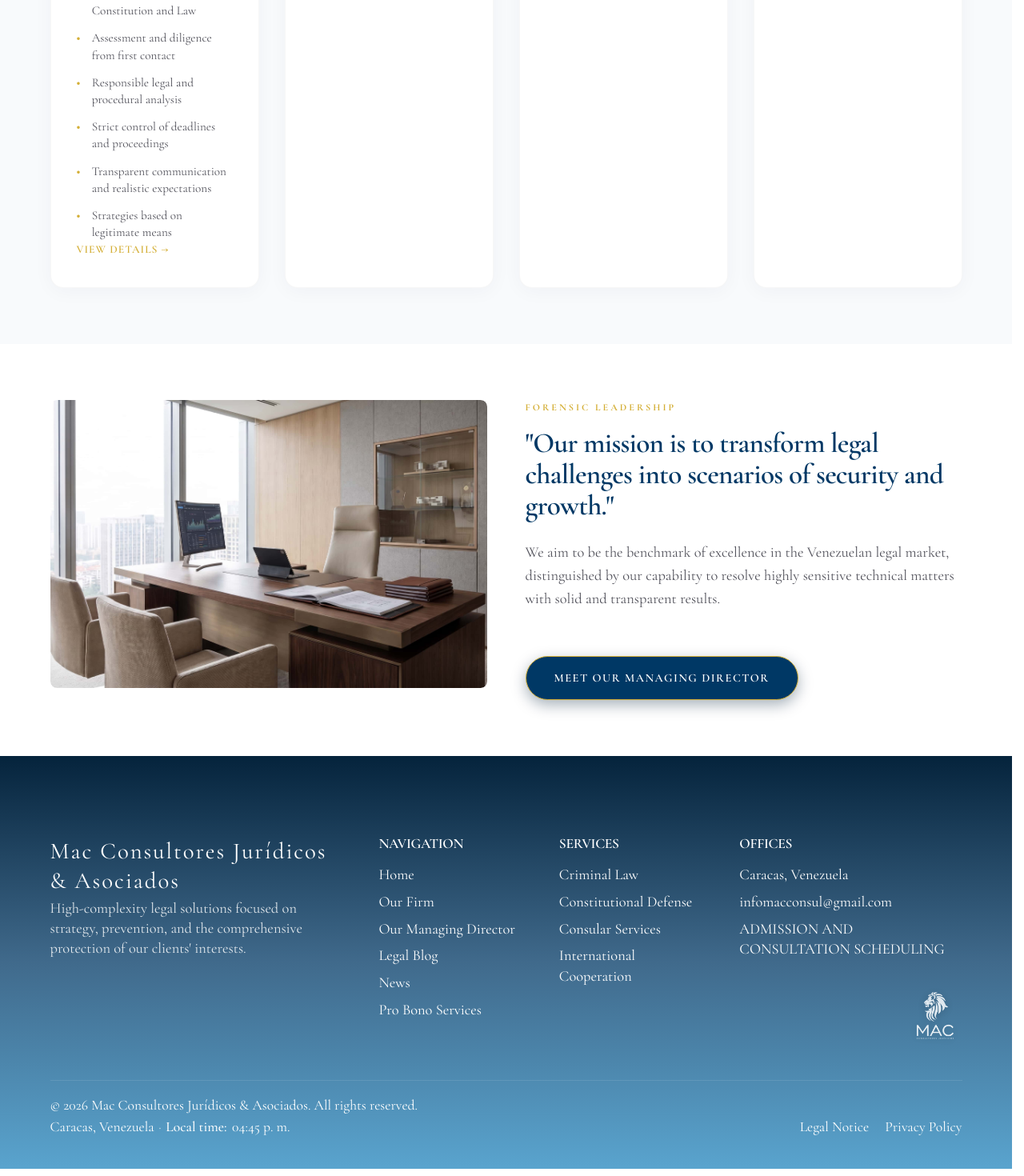
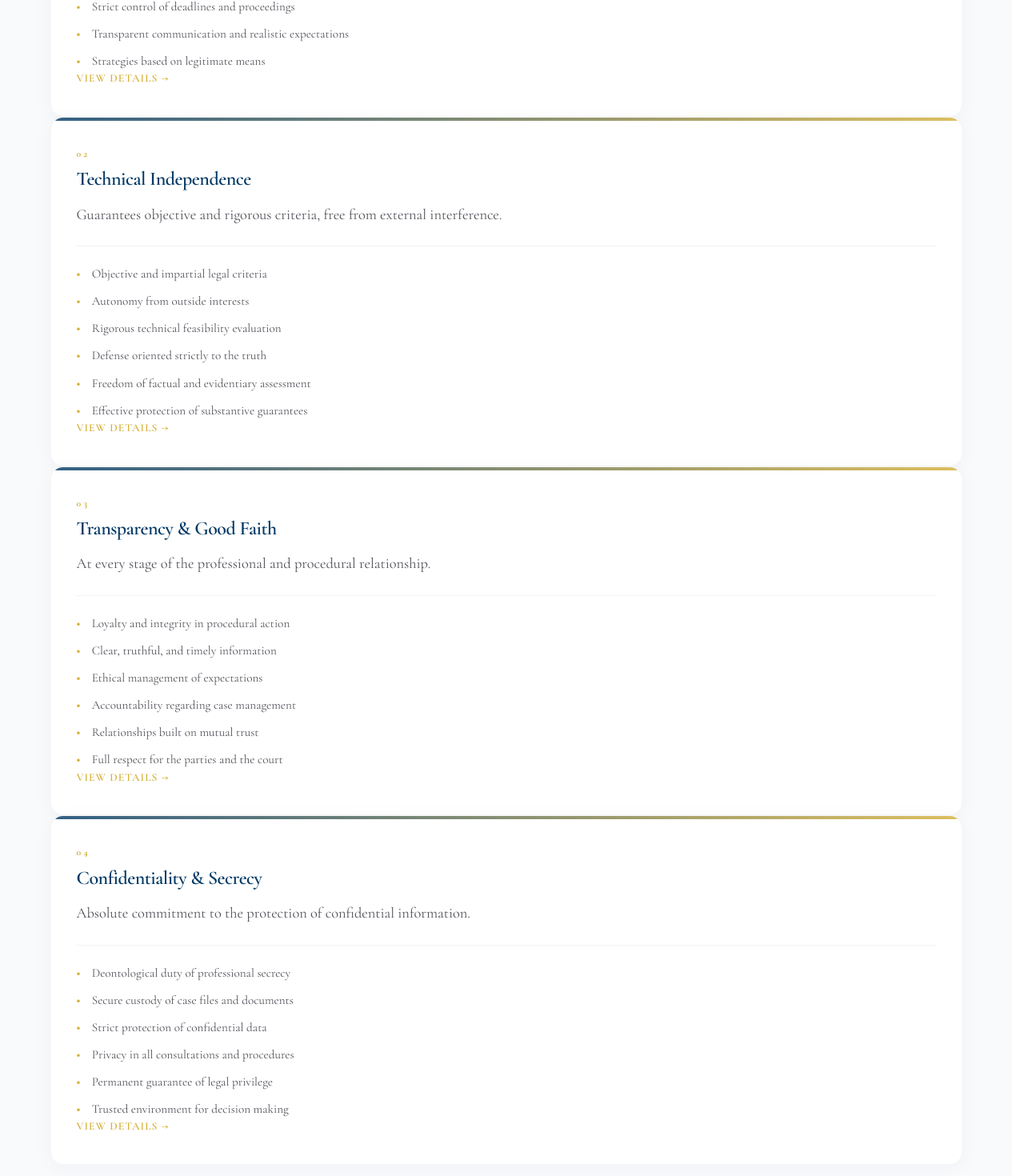
Before and after one commit to mcolina777-cpu/mac-consultores-site-clean, a Next.js app: page /en/about in a window 1280 px wide. Shown: the part 2073-3543 px from the top of the page at 80% size. Built offline with nearby package versions, Linux system fonts and the light colour scheme.

Commit message:
chore: igualar tarjetas de deontologia a diseño de servicios

```diff
--- a/src/app/[locale]/about/page.tsx
+++ b/src/app/[locale]/about/page.tsx
@@ -122,7 +122,8 @@ export default async function QuienesSomos({ params }: { params: Promise<{ local
             </p>
           </div>
 
-          <div style={{ display: 'grid', gridTemplateColumns: 'repeat(auto-fit, minmax(240px, 1fr))', gap: '2rem', alignItems: 'stretch' }}>
+          <div className="cards-grid">
+            {/* Tarjeta 01 */}
             <Link href={getRoute(locale, "about.legalidad_diligencia" as any)} className="card">
               <span className="section-tag">01</span>
               <h3>{isEs ? 'Legalidad y Diligencia' : 'Legality & Due Diligence'}</h3>
@@ -142,31 +143,64 @@ export default async function QuienesSomos({ params }: { params: Promise<{ local
               <span className="card-link">{isEs ? 'VER DETALLES →' : 'VIEW DETAILS →'}</span>
             </Link>
 
-            <div className="card" style={{ color: 'inherit' }}>
+            {/* Tarjeta 02 */}
+            <div className="card">
               <span className="section-tag">02</span>
-              <h3 style={{ fontSize: '1.25rem', marginBottom: '0.5rem' }}>{isEs ? 'Independencia Técnica' : 'Technical Independence'}</h3>
-              <p className="card-desc mb-1rem" style={{ fontSize: '0.95rem', lineHeight: 1.6, color: 'var(--color-text-muted)' }}>
-                {isEs ? 'Garantiza criterios objetivos y rigurosos, libres de injerencias ajenas al interés del cliente.' : 'Guarantees objective and rigorous criteria, free from external interference.'}
+              <h3>{isEs ? 'Independencia Técnica' : 'Technical Independence'}</h3>
+              <p className="card-desc">
+                {isEs
+                  ? 'Garantiza criterios objetivos y rigurosos, libres de injerencias ajenas al cliente.'
+                  : 'Guarantees objective and rigorous criteria, free from external interference.'}
               </p>
-              <span className="card-link mt-auto" style={{ opacity: 0, pointerEvents: 'none' }}>VER DETALLES →</span>
+              <ul className="service-list">
+                <li>{isEs ? 'Criterios jurídicos objetivos e imparciales' : 'Objective and impartial legal criteria'}</li>
+                <li>{isEs ? 'Autonomía frente a intereses ajenos al caso' : 'Autonomy from outside interests'}</li>
+                <li>{isEs ? 'Evaluación técnica y rigurosa de viabilidad' : 'Rigorous technical feasibility evaluation'}</li>
+                <li>{isEs ? 'Defensa orientada exclusivamente a la verdad' : 'Defense oriented strictly to the truth'}</li>
+                <li>{isEs ? 'Libertad de apreciación fáctica y probatoria' : 'Freedom of factual and evidentiary assessment'}</li>
+                <li>{isEs ? 'Protección efectiva de garantías sustantivas' : 'Effective protection of substantive guarantees'}</li>
+              </ul>
+              <span className="card-link">{isEs ? 'VER DETALLES →' : 'VIEW DETAILS →'}</span>
             </div>
 
-            <div className="card" style={{ color: 'inherit' }}>
+            {/* Tarjeta 03 */}
+            <div className="card">
               <span className="section-tag">03</span>
-              <h3 style={{ fontSize: '1.25rem', marginBottom: '0.5rem' }}>{isEs ? 'Transparencia y Buena Fe' : 'Transparency & Good Faith'}</h3>
-              <p className="card-desc mb-1rem" style={{ fontSize: '0.95rem', lineHeight: 1.6, color: 'var(--color-text-muted)' }}>
-                {isEs ? 'En cada etapa de la relación profesional y procesal con quienes confían en nosotros.' : 'At every stage of the professional and procedural relationship with our clients.'}
+              <h3>{isEs ? 'Transparencia y Buena Fe' : 'Transparency & Good Faith'}</h3>
+              <p className="card-desc">
+                {isEs
+                  ? 'En cada etapa de la relación profesional y procesal con el cliente.'
+                  : 'At every stage of the professional and procedural relationship.'}
               </p>
-              <span className="card-link mt-auto" style={{ opacity: 0, pointerEvents: 'none' }}>VER DETALLES →</span>
+              <ul className="service-list">
+                <li>{isEs ? 'Lealtad y probidad en la actuación procesal' : 'Loyalty and integrity in procedural action'}</li>
+                <li>{isEs ? 'Información clara, veraz y oportuna' : 'Clear, truthful, and timely information'}</li>
+                <li>{isEs ? 'Gestión ética de expectativas y resultados' : 'Ethical management of expectations'}</li>
+                <li>{isEs ? 'Rendición de cuentas sobre la gestión del caso' : 'Accountability regarding case management'}</li>
+                <li>{isEs ? 'Relaciones basadas en la confianza recíproca' : 'Relationships built on mutual trust'}</li>
+                <li>{isEs ? 'Pleno respeto a las partes y a la magistratura' : 'Full respect for the parties and the court'}</li>
+              </ul>
+              <span className="card-link">{isEs ? 'VER DETALLES →' : 'VIEW DETAILS →'}</span>
             </div>
 
-            <div className="card" style={{ color: 'inherit' }}>
+            {/* Tarjeta 04 */}
+            <div className="card">
               <span className="section-tag">04</span>
-              <h3 style={{ fontSize: '1.25rem', marginBottom: '0.5rem' }}>{isEs ? 'Confidencialidad y Secreto' : 'Confidentiality & Secrecy'}</h3>
-              <p className="card-desc mb-1rem" style={{ fontSize: '0.95rem', lineHeight: 1.6, color: 'var(--color-text-muted)' }}>
-                {isEs ? 'Compromiso absoluto en el tratamiento y custodia de la información confiada.' : 'Absolute commitment to the protection and custody of confidential information.'}
+              <h3>{isEs ? 'Confidencialidad y Secreto' : 'Confidentiality & Secrecy'}</h3>
+              <p className="card-desc">
+                {isEs
+                  ? 'Compromiso absoluto en el tratamiento y custodia de la información.'
+                  : 'Absolute commitment to the protection of confidential information.'}
               </p>
-              <span className="card-link mt-auto" style={{ opacity: 0, pointerEvents: 'none' }}>VER DETALLES →</span>
+              <ul className="service-list">
+                <li>{isEs ? 'Deber deontológico de sigilo profesional' : 'Deontological duty of professional secrecy'}</li>
+                <li>{isEs ? 'Custodia segura de expedientes y documentos' : 'Secure custody of case files and documents'}</li>
+                <li>{isEs ? 'Protección estricta de datos confidenciales' : 'Strict protection of confidential data'}</li>
+                <li>{isEs ? 'Privacidad en todas las consultas y trámites' : 'Privacy in all consultations and procedures'}</li>
+                <li>{isEs ? 'Garantía de reserva legal permanente' : 'Permanent guarantee of legal privilege'}</li>
+                <li>{isEs ? 'Entorno confiable para la toma de decisiones' : 'Trusted environment for decision making'}</li>
+              </ul>
+              <span className="card-link">{isEs ? 'VER DETALLES →' : 'VIEW DETAILS →'}</span>
             </div>
           </div>
         </div>
```
